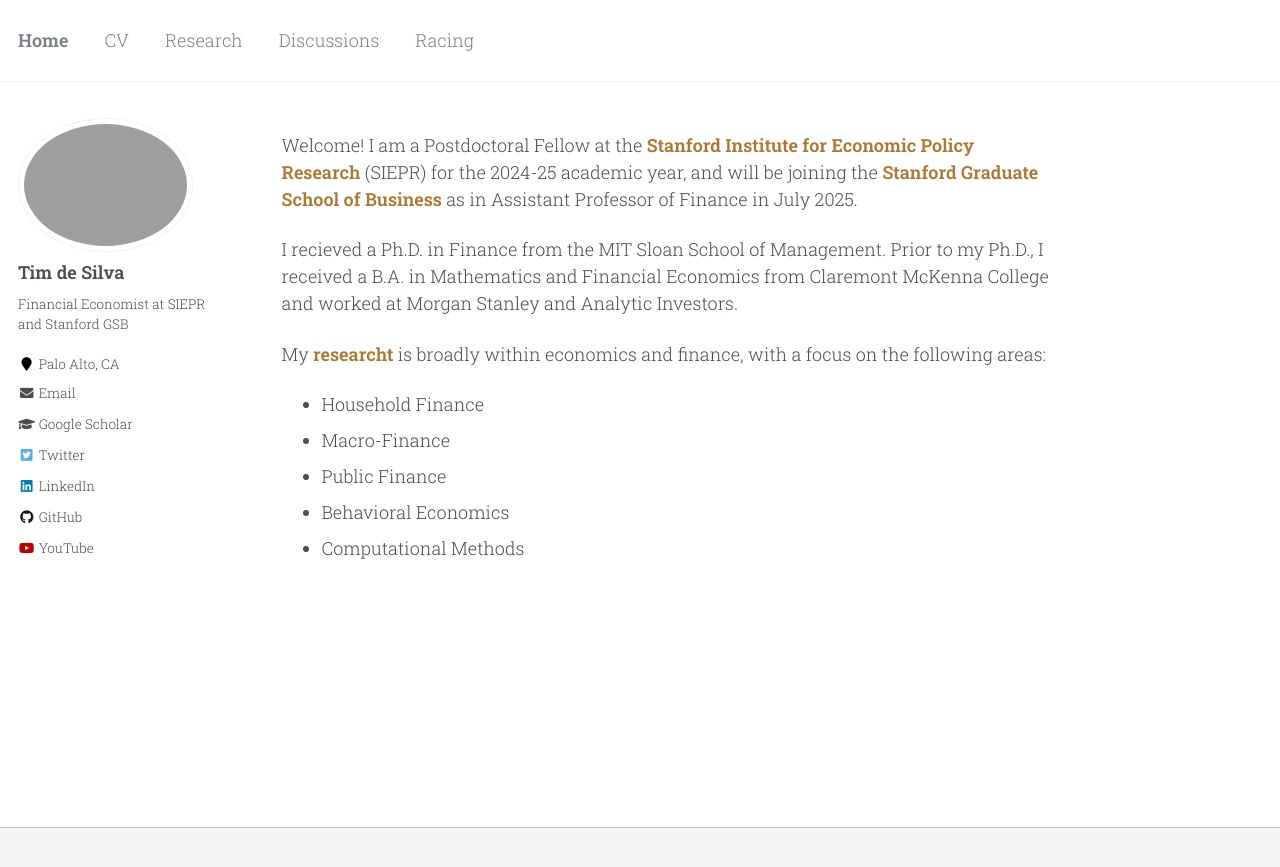
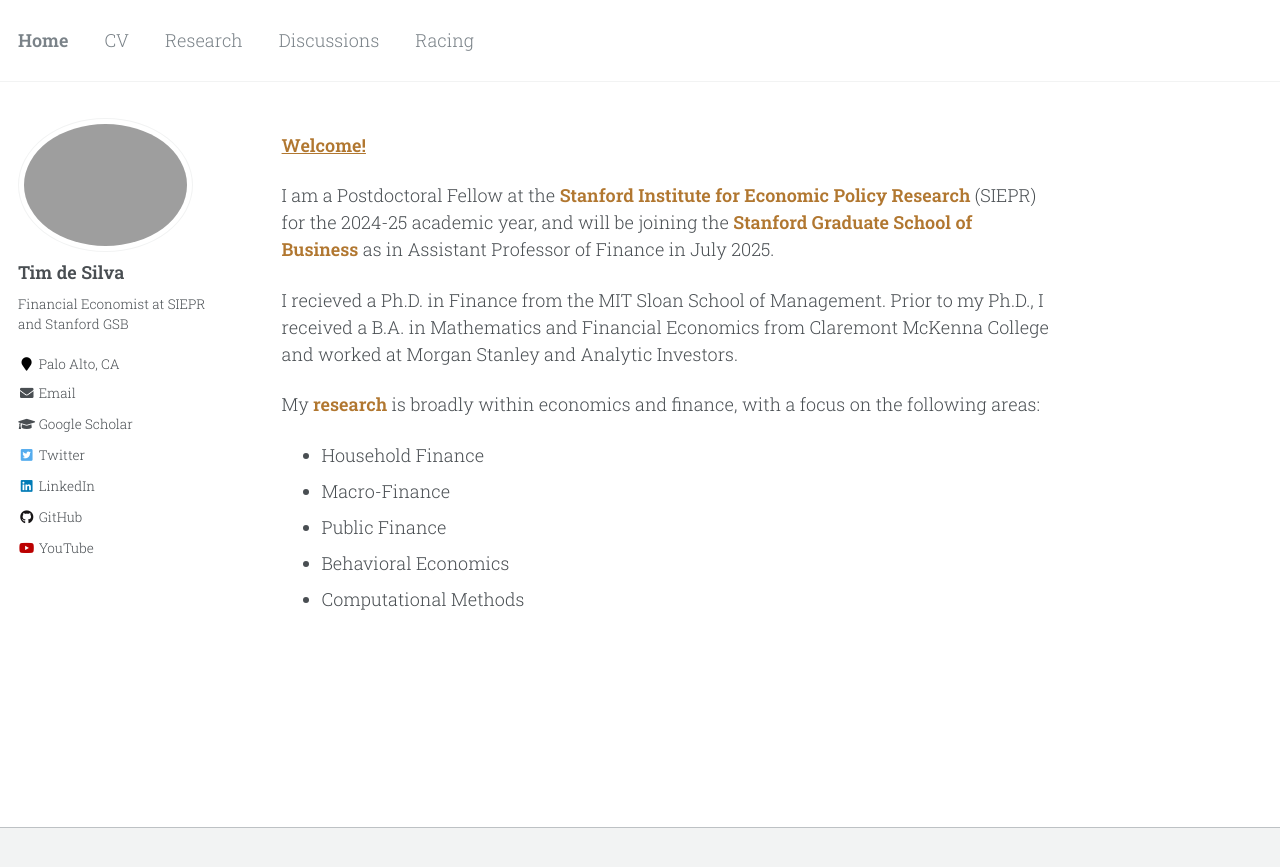
Before and after one commit to timhdesilva/timhdesilva.github.io, a Jekyll site: the page built from _pages/about.html, in a window 1280 px wide. Shown: the top 867 px of the page. Built offline with Jekyll 4.4.1, drawn with Linux system fonts in a browser that asks for light colours.

Commit message:
update about

```diff
--- a/_pages/about.html
+++ b/_pages/about.html
@@ -9,13 +9,16 @@ redirect_from:
 ---
 
 <p>
-  Welcome! I am a Postdoctoral Fellow at the <a style="text-decoration:none; color:rgb(177, 119, 48); font-weight:bold" href="https://siepr.stanford.edu/">Stanford Institute for Economic Policy Research</a> (SIEPR) for the 2024-25 academic year, and will be joining the <a style="text-decoration:none; color:rgb(177, 119, 48); font-weight:bold" href="https://www.gsb.stanford.edu/">Stanford Graduate School of Business</a> as in Assistant Professor of Finance in July 2025.
+  <a style="font-weight:bold">Welcome!</a>
+</p>
+<p>
+  I am a Postdoctoral Fellow at the <a style="text-decoration:none; color:rgb(177, 119, 48); font-weight:bold" href="https://siepr.stanford.edu/">Stanford Institute for Economic Policy Research</a> (SIEPR) for the 2024-25 academic year, and will be joining the <a style="text-decoration:none; color:rgb(177, 119, 48); font-weight:bold" href="https://www.gsb.stanford.edu/">Stanford Graduate School of Business</a> as in Assistant Professor of Finance in July 2025.
 </p>
 <p>
   I recieved a Ph.D. in Finance from the MIT Sloan School of Management. Prior to my Ph.D., I received a B.A. in Mathematics and Financial Economics from Claremont McKenna College and worked at Morgan Stanley and Analytic Investors.
 </p>
 <p>
-  My <a style="text-decoration:none; color:rgb(177, 119, 48); font-weight:bold" href="/research.html">researcht</a> is broadly within economics and finance, with a focus on the following areas:
+  My <a style="text-decoration:none; color:rgb(177, 119, 48); font-weight:bold" href="/research.html">research</a> is broadly within economics and finance, with a focus on the following areas:
   <ul>
     <li>Household Finance</li>
     <li>Macro-Finance</li>
--- a/_pages/research.html
+++ b/_pages/research.html
@@ -3,6 +3,9 @@ layout: archive
 permalink: /research/
 title: ""
 author_profile: true
+redirect_from:
+  - /research/
+  - /research.html
 ---
 
 
```
